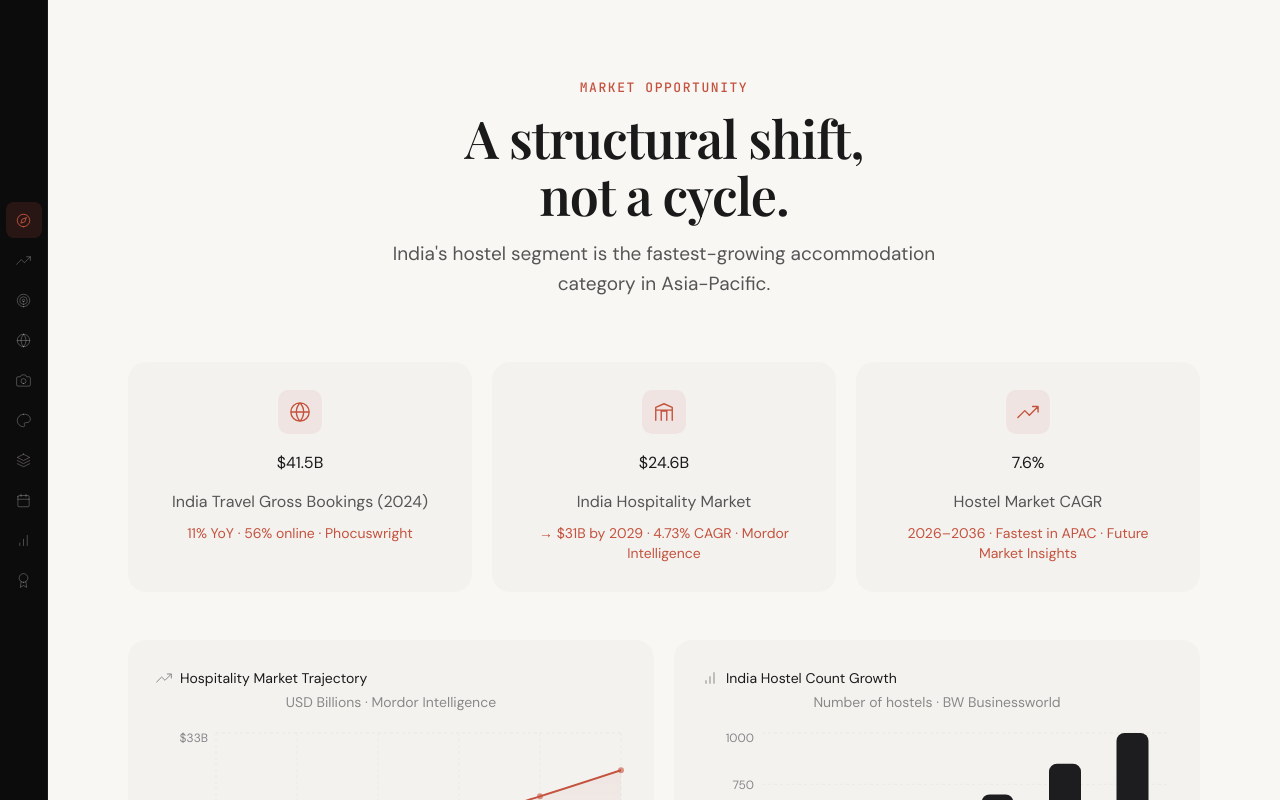
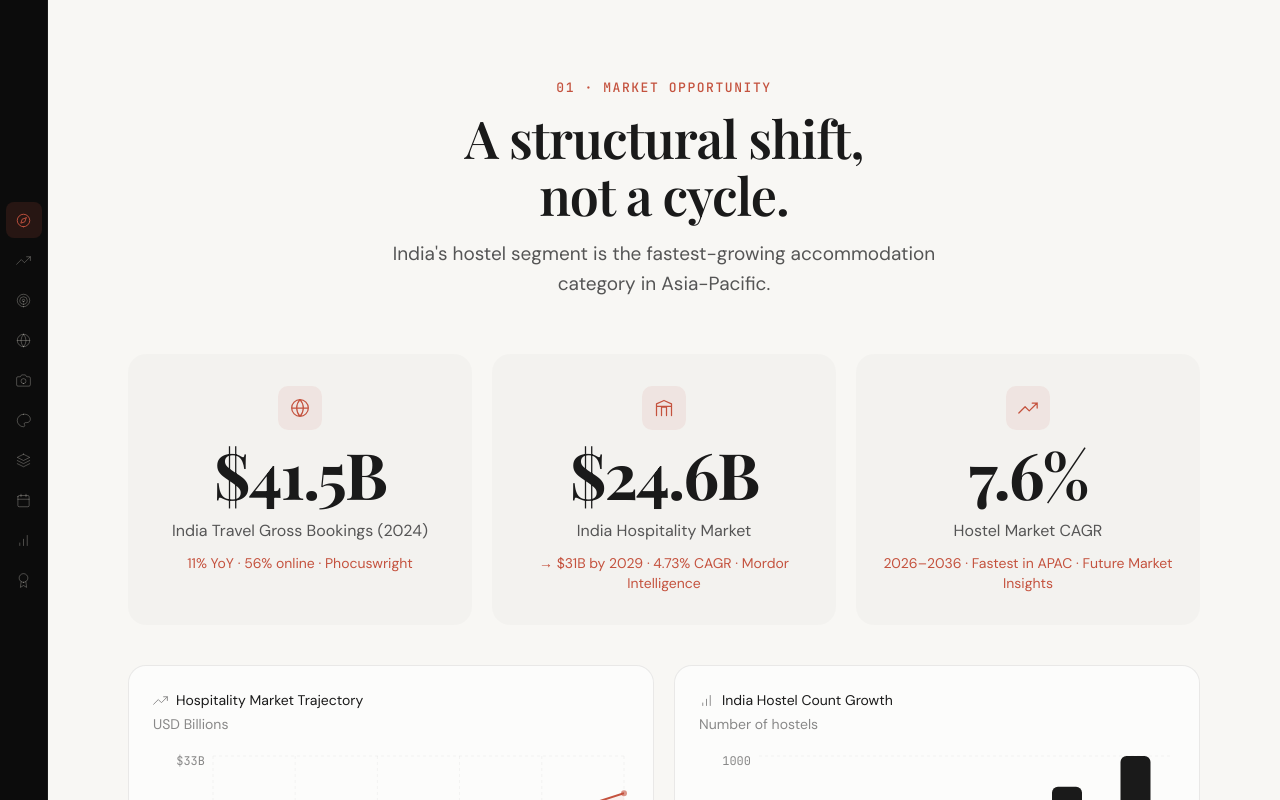
Before and after one commit to RaktimChakravartty/TH-research-strategy, a React (Vite) app: page / in a window 1280 px wide. Both pictures are taken after a click on the button "Explore the strategy". Built offline with nearby package versions, Linux system fonts and the light colour scheme; a web font is replaced by a local one.

Commit message:
Market: Playfair stat numbers, gold accents on icons, centered layout

```diff
--- a/src/components/MarketSnapshot.tsx
+++ b/src/components/MarketSnapshot.tsx
@@ -10,8 +10,7 @@ const DEMO_ICONS = ['users', 'smartphone', 'map-pin', 'heart'];
 const Tip = ({ active, payload, label }: any) => {
   if (!active || !payload?.length) return null;
   return (
-    <div className="px-4 py-2 rounded-xl typ-caption font-medium"
-      style={{ background: 'var(--bg-dark)', color: 'var(--text-on-dark)', boxShadow: '0 4px 20px rgba(0,0,0,0.15)' }}>
+    <div className="px-3 py-2 rounded-lg typ-caption font-medium" style={{ background: '#0C0C0C', color: '#F0EBE3', boxShadow: '0 4px 20px rgba(0,0,0,0.3)' }}>
       {label}: <span style={{ color: 'var(--accent)' }}>{payload[0].value}</span>
     </div>
   );
@@ -23,92 +22,89 @@ export default function MarketSnapshot() {
   return (
     <section className="section-light">
       <div className="section-pad">
-        {/* Section header — Apple centered */}
-        <div ref={r1.ref} className={`text-center ${r1.cls}`}>
-          <p className="typ-eyebrow" style={{ color: 'var(--accent)' }}>Market Opportunity</p>
-          <h2 className="typ-display mt-3" style={{ color: 'var(--text-primary)' }}>A structural shift,<br />not a cycle.</h2>
-          <p className="typ-body-large mt-4" style={{ color: 'var(--text-secondary)', maxWidth: '580px', margin: '16px auto 0' }}>
+        <div ref={r1.ref} className={r1.cls}>
+          <p className="typ-eyebrow" style={{ color: 'var(--accent)' }}>01 · Market Opportunity</p>
+          <h2 className="typ-display mt-3">A structural shift,<br />not a cycle.</h2>
+          <p className="typ-body-large mt-4 mx-auto" style={{ color: 'var(--text-secondary)', maxWidth: '600px' }}>
             India's hostel segment is the fastest-growing accommodation category in Asia-Pacific.
           </p>
         </div>
 
-        {/* Big stat cards */}
-        <div ref={r2.ref} className={`mt-16 grid grid-cols-1 md:grid-cols-3 gap-5 ${r2.cls}`}>
+        <div ref={r2.ref} className={`mt-14 grid grid-cols-1 md:grid-cols-3 gap-5 text-center ${r2.cls}`}>
           {[MARKET.travel, MARKET.hospitality, MARKET.hostelCagr].map((s, i) => (
-            <div key={i} className={`card-flat text-center sd-${i + 1}`}>
-              <div className="icon-box mx-auto mb-4" style={{ background: 'var(--accent-bg)' }}>
-                <Icon name={STAT_ICONS[i]} size={22} style={{ color: 'var(--accent)' }} />
+            <div key={i} className={`card-flat sd-${i + 1}`} style={{ padding: '32px 24px' }}>
+              <div className="icon-box mx-auto mb-3" style={{ background: 'var(--accent-bg)' }}>
+                <Icon name={STAT_ICONS[i]} size={20} style={{ color: 'var(--accent)' }} />
               </div>
-              <div className="stat-number" style={{ color: 'var(--text-primary)' }}>{s.val}</div>
+              <div className="typ-stat" style={{ color: 'var(--text-primary)' }}>{s.val}</div>
               <p className="typ-body mt-3" style={{ color: 'var(--text-secondary)' }}>{s.label}</p>
               <p className="typ-caption mt-2" style={{ color: 'var(--accent)' }}>{s.sub}</p>
             </div>
           ))}
         </div>
 
-        {/* Charts */}
-        <div ref={r3.ref} className={`mt-12 grid grid-cols-1 md:grid-cols-2 gap-5 ${r3.cls}`}>
-          <div className="card-flat">
+        <div ref={r3.ref} className={`mt-10 grid grid-cols-1 md:grid-cols-2 gap-5 text-left ${r3.cls}`}>
+          <div className="card" style={{ padding: '24px' }}>
             <div className="flex items-center gap-2 mb-1">
-              <Icon name="trending-up" size={16} style={{ color: 'var(--text-tertiary)' }} />
-              <span className="typ-caption font-medium" style={{ color: 'var(--text-primary)' }}>Hospitality Market Trajectory</span>
+              <Icon name="trending-up" size={15} style={{ color: 'var(--text-tertiary)' }} />
+              <span className="typ-caption font-medium">Hospitality Market Trajectory</span>
             </div>
-            <p className="typ-caption mb-4" style={{ color: 'var(--text-tertiary)' }}>USD Billions · Mordor Intelligence</p>
+            <p className="typ-caption mb-4" style={{ color: 'var(--text-tertiary)' }}>USD Billions</p>
             <ResponsiveContainer width="100%" height={240}>
               <AreaChart data={MARKET.projection} margin={{ top: 5, right: 5, bottom: 0, left: 0 }}>
                 <defs><linearGradient id="gT" x1="0" y1="0" x2="0" y2="1"><stop offset="0%" stopColor="#C4523E" stopOpacity={0.12} /><stop offset="100%" stopColor="#C4523E" stopOpacity={0} /></linearGradient></defs>
                 <CartesianGrid strokeDasharray="3 3" stroke="rgba(0,0,0,0.04)" />
-                <XAxis dataKey="year" tick={{ fontSize: 12, fill: '#86868B' }} axisLine={false} tickLine={false} />
-                <YAxis domain={[22, 33]} tick={{ fontSize: 12, fill: '#86868B' }} axisLine={false} tickLine={false} tickFormatter={v => `$${v}B`} />
+                <XAxis dataKey="year" tick={{ fontSize: 12, fontFamily: 'JetBrains Mono', fill: '#888' }} axisLine={false} tickLine={false} />
+                <YAxis domain={[22, 33]} tick={{ fontSize: 12, fontFamily: 'JetBrains Mono', fill: '#888' }} axisLine={false} tickLine={false} tickFormatter={v => `$${v}B`} />
                 <Tooltip content={<Tip />} />
                 <Area type="monotone" dataKey="value" stroke="#C4523E" strokeWidth={2} fill="url(#gT)" dot={{ r: 3, fill: '#C4523E', strokeWidth: 0 }} />
               </AreaChart>
             </ResponsiveContainer>
           </div>
-          <div className="card-flat">
+          <div className="card" style={{ padding: '24px' }}>
             <div className="flex items-center gap-2 mb-1">
-              <Icon name="bar-chart" size={16} style={{ color: 'var(--text-tertiary)' }} />
-              <span className="typ-caption font-medium" style={{ color: 'var(--text-primary)' }}>India Hostel Count Growth</span>
+              <Icon name="bar-chart" size={15} style={{ color: 'var(--text-tertiary)' }} />
+              <span className="typ-caption font-medium">India Hostel Count Growth</span>
             </div>
-            <p className="typ-caption mb-4" style={{ color: 'var(--text-tertiary)' }}>Number of hostels · BW Businessworld</p>
+            <p className="typ-caption mb-4" style={{ color: 'var(--text-tertiary)' }}>Number of hostels</p>
             <ResponsiveContainer width="100%" height={240}>
               <BarChart data={MARKET.hostelCount} margin={{ top: 5, right: 5, bottom: 0, left: 0 }}>
                 <CartesianGrid strokeDasharray="3 3" stroke="rgba(0,0,0,0.04)" vertical={false} />
-                <XAxis dataKey="year" tick={{ fontSize: 12, fill: '#86868B' }} axisLine={false} tickLine={false} />
-                <YAxis tick={{ fontSize: 12, fill: '#86868B' }} axisLine={false} tickLine={false} />
+                <XAxis dataKey="year" tick={{ fontSize: 12, fontFamily: 'JetBrains Mono', fill: '#888' }} axisLine={false} tickLine={false} />
+                <YAxis tick={{ fontSize: 12, fontFamily: 'JetBrains Mono', fill: '#888' }} axisLine={false} tickLine={false} />
                 <Tooltip content={<Tip />} />
-                <Bar dataKey="count" fill="#1D1D1F" radius={[8, 8, 0, 0]} barSize={32} />
+                <Bar dataKey="count" fill="#1A1A1A" radius={[6, 6, 0, 0]} barSize={30} />
               </BarChart>
             </ResponsiveContainer>
           </div>
         </div>
 
-        {/* Demographic Engine */}
-        <div ref={r4.ref} className={`mt-12 ${r4.cls}`}>
-          <div className="card" style={{ background: 'var(--bg-dark)', padding: 'clamp(32px, 5vw, 56px)' }}>
+        <div ref={r4.ref} className={`mt-10 ${r4.cls}`}>
+          <div className="card" style={{ background: 'var(--bg-dark)', padding: 'clamp(28px, 5vw, 48px)' }}>
             <p className="typ-eyebrow" style={{ color: 'var(--text-on-dark-tertiary)' }}>The Demographic Engine</p>
-            <div className="mt-8 grid grid-cols-2 md:grid-cols-4 gap-8">
+            <div className="mt-6 grid grid-cols-2 md:grid-cols-4 gap-6 text-left">
               {MARKET.demo.map((d, i) => (
-                <div key={i}>
-                  <div className="icon-box mb-3" style={{ background: 'rgba(255,255,255,0.06)' }}>
-                    <Icon name={DEMO_ICONS[i]} size={22} style={{ color: 'var(--accent)' }} />
+                <div key={i} className="flex items-start gap-3">
+                  <div className="icon-box shrink-0" style={{ background: 'rgba(255,255,255,0.05)', width: 40, height: 40 }}>
+                    <Icon name={DEMO_ICONS[i]} size={18} style={{ color: 'var(--accent)' }} />
                   </div>
-                  <div className="text-[32px] font-bold" style={{ color: 'var(--text-on-dark)', letterSpacing: '-0.03em' }}>{d.val}</div>
-                  <p className="typ-body mt-2" style={{ color: 'var(--text-on-dark-secondary)' }}>{d.label}</p>
+                  <div>
+                    <div className="text-[28px] font-bold font-display" style={{ color: 'var(--accent)', letterSpacing: '-0.02em' }}>{d.val}</div>
+                    <p className="typ-caption mt-1" style={{ color: 'var(--text-on-dark-secondary)' }}>{d.label}</p>
+                  </div>
                 </div>
               ))}
             </div>
           </div>
         </div>
 
-        {/* Tailwinds */}
-        <div ref={r5.ref} className={`mt-8 grid grid-cols-2 md:grid-cols-4 gap-4 ${r5.cls}`}>
+        <div ref={r5.ref} className={`mt-8 grid grid-cols-2 md:grid-cols-4 gap-4 text-left ${r5.cls}`}>
           {MARKET.tailwinds.map((tw, i) => (
-            <div key={i} className={`card-flat sd-${i + 1}`} style={{ padding: '24px' }}>
-              <div className="icon-box mb-3" style={{ background: 'var(--accent-bg)' }}>
-                <Icon name={TAILWIND_ICONS[i]} size={20} style={{ color: 'var(--accent)' }} />
+            <div key={i} className={`card sd-${i + 1}`} style={{ padding: '20px' }}>
+              <div className="icon-box mb-3" style={{ background: 'var(--accent-bg)', width: 36, height: 36 }}>
+                <Icon name={TAILWIND_ICONS[i]} size={18} style={{ color: 'var(--accent)' }} />
               </div>
-              <h4 className="typ-caption font-semibold" style={{ color: 'var(--text-primary)' }}>{tw.t}</h4>
+              <h4 className="typ-caption font-semibold">{tw.t}</h4>
               <p className="typ-caption mt-1" style={{ color: 'var(--text-secondary)' }}>{tw.d}</p>
             </div>
           ))}
```
